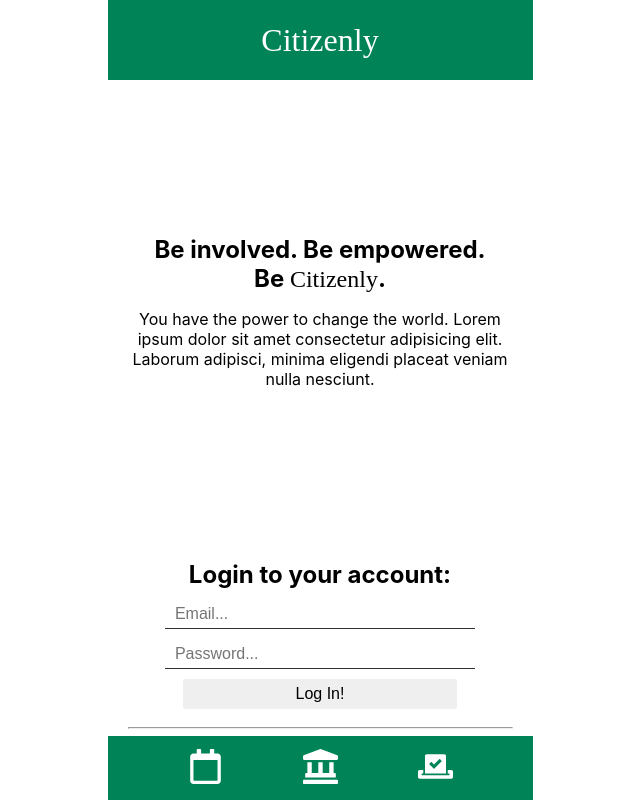
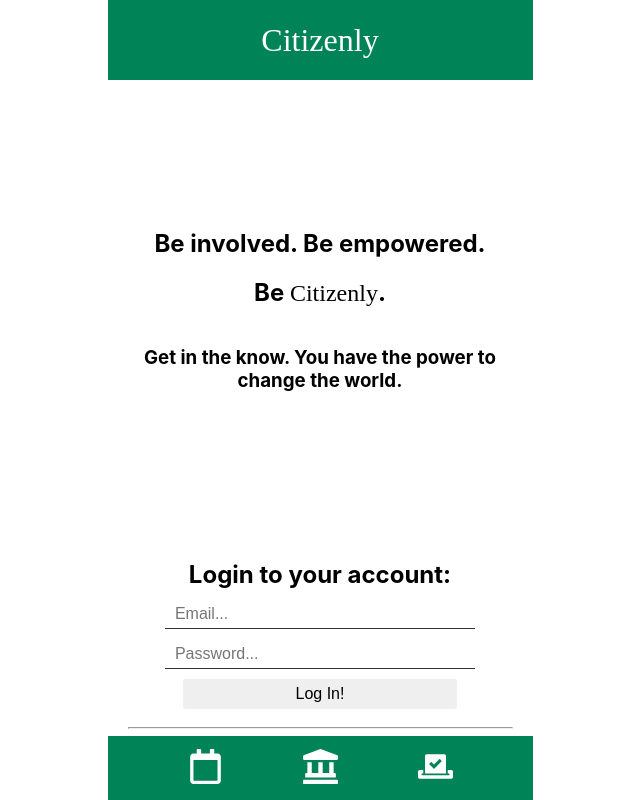
Before and after one commit to carlo-bruno/ga-wdi23-project-3, a React (Create React App) app in the folder client/: page / in a window 1280 px wide. Shown: the whole page, without its empty margins (320-960 px from the left). Built offline with nearby package versions, Linux system fonts and the light colour scheme; no server answers; a web font is replaced by a local one.

Commit message:
end of day5

```diff
--- a/client/src/App.jsx
+++ b/client/src/App.jsx
@@ -11,6 +11,7 @@ import Profile from './Pages/Profile';
 import UpdateProfile from './Pages/UpdateProfile';
 import Events from './Pages/Events';
 import EventShow from './Pages/EventShow';
+
 // InOffice
 import Representative from './Pages/Representative';
 import Elections from './Pages/Elections';
--- a/client/src/Pages/LandingPage.jsx
+++ b/client/src/Pages/LandingPage.jsx
@@ -6,14 +6,12 @@ const LandingPage = (props) => {
     <div className='LandingPage'>
       <section>
         <h2>Be involved. Be empowered.</h2>
-        <h2>
+        <h1>
           Be <span className='brand-font'>Citizenly</span>.
-        </h2>
-        <p>
-          You have the power to change the world. Lorem ipsum dolor
-          sit amet consectetur adipisicing elit. Laborum adipisci,
-          minima eligendi placeat veniam nulla nesciunt.
-        </p>
+        </h1>
+        <h3>
+          Get in the know. You have the power to change the world.
+        </h3>
       </section>
       <Login liftToken={props.liftToken} />
       <hr />
```
